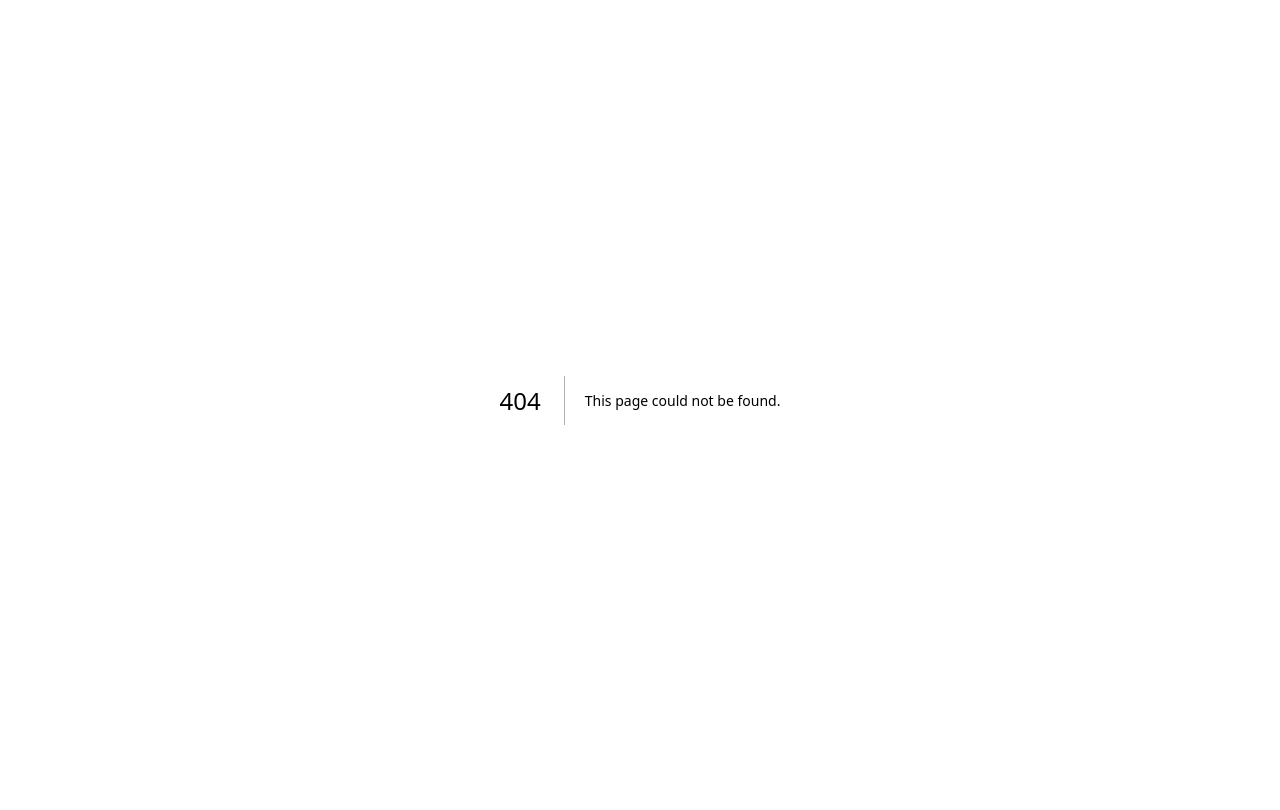
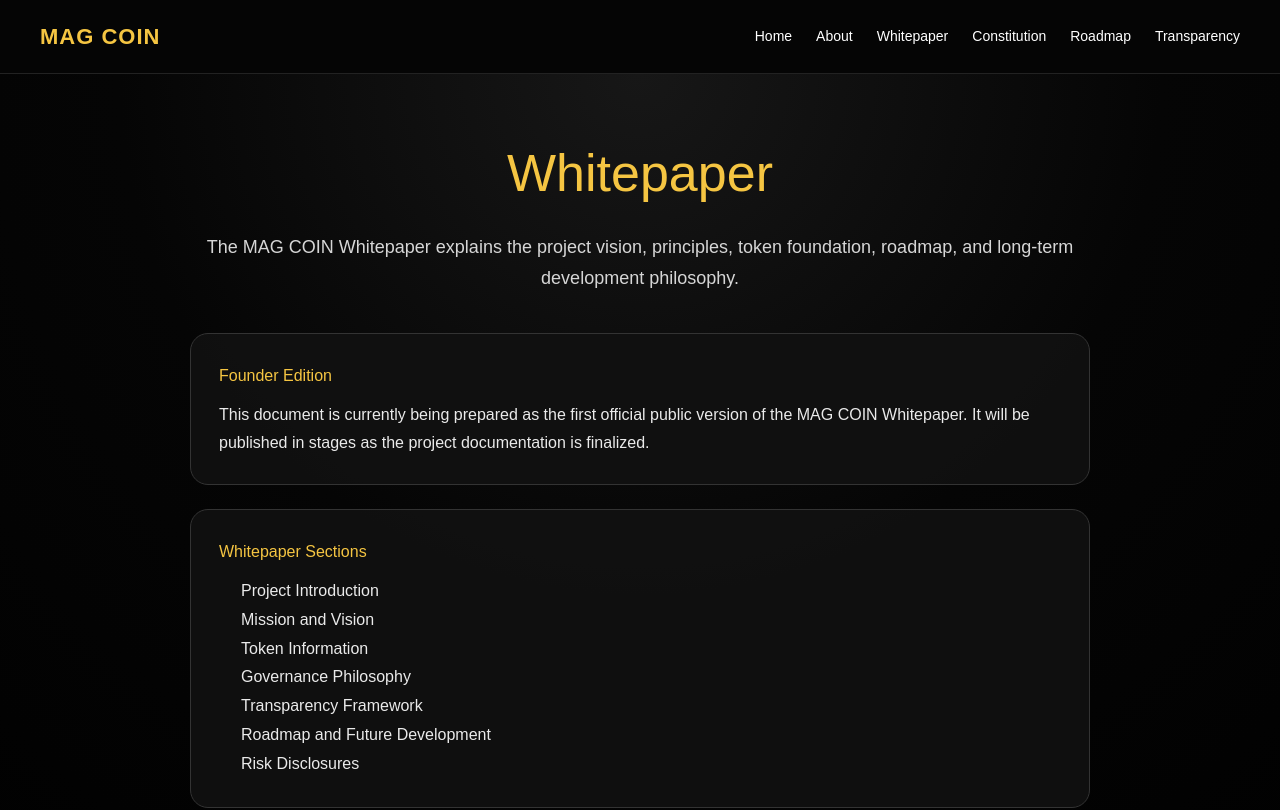
Before and after one commit to MAGZOWN/mag-coin-website, a Next.js app: page /whitepaper in a window 1280 px wide. Before the commit this address had no page. Shown: the top 810 px of the page. Built offline with nearby package versions, Linux system fonts and the light colour scheme.

Commit message:
Create Whitepaper page

```diff
--- /dev/null
+++ b/app/whitepaper/page.tsx
@@ -0,0 +1,95 @@
+import type { CSSProperties } from "react";
+import Navbar from "../components/Navbar";
+
+export default function Whitepaper() {
+  return (
+    <>
+      <Navbar />
+
+      <main style={styles.main}>
+        <section style={styles.container}>
+          <h1 style={styles.title}>Whitepaper</h1>
+
+          <p style={styles.lead}>
+            The MAG COIN Whitepaper explains the project vision, principles,
+            token foundation, roadmap, and long-term development philosophy.
+          </p>
+
+          <div style={styles.card}>
+            <h2 style={styles.heading}>Founder Edition</h2>
+            <p>
+              This document is currently being prepared as the first official
+              public version of the MAG COIN Whitepaper. It will be published
+              in stages as the project documentation is finalized.
+            </p>
+          </div>
+
+          <div style={styles.card}>
+            <h2 style={styles.heading}>Whitepaper Sections</h2>
+            <ul style={styles.list}>
+              <li>Project Introduction</li>
+              <li>Mission and Vision</li>
+              <li>Token Information</li>
+              <li>Governance Philosophy</li>
+              <li>Transparency Framework</li>
+              <li>Roadmap and Future Development</li>
+              <li>Risk Disclosures</li>
+            </ul>
+          </div>
+
+          <div style={styles.card}>
+            <h2 style={styles.heading}>Publication Status</h2>
+            <p>
+              Status: Draft in progress. The official downloadable whitepaper
+              will be added here after review and approval.
+            </p>
+          </div>
+        </section>
+      </main>
+    </>
+  );
+}
+
+const styles: Record<string, CSSProperties> = {
+  main: {
+    minHeight: "100vh",
+    background: "radial-gradient(circle at top, #171717 0%, #050505 45%, #000 100%)",
+    color: "#ffffff",
+    fontFamily: "Arial, sans-serif",
+    padding: "60px 24px",
+  },
+  container: {
+    maxWidth: "900px",
+    margin: "0 auto",
+  },
+  title: {
+    color: "#f5c542",
+    fontSize: "52px",
+    marginBottom: "20px",
+    textAlign: "center",
+  },
+  lead: {
+    color: "#d6d6d6",
+    fontSize: "18px",
+    lineHeight: "1.7",
+    textAlign: "center",
+    marginBottom: "40px",
+  },
+  card: {
+    background: "rgba(17,17,17,0.9)",
+    border: "1px solid #333",
+    borderRadius: "18px",
+    padding: "28px",
+    marginBottom: "24px",
+    color: "#eaeaea",
+    lineHeight: "1.7",
+  },
+  heading: {
+    color: "#f5c542",
+    marginBottom: "12px",
+  },
+  list: {
+    paddingLeft: "22px",
+    lineHeight: "1.8",
+  },
+};
```
